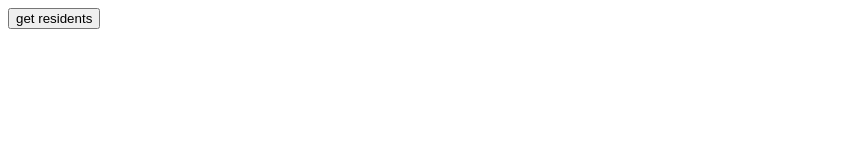
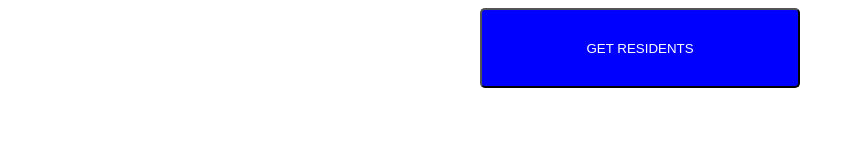
Before and after one commit to Samuel-Geissinger/apis, a website: page swapi/index.html in a window 1280 px wide. Shown: the whole page, without its empty margins (0-855 px from the left). Drawn offline with nearby package versions, Linux system fonts and the light colour scheme.

Commit message:
added styling and fixed a bug in js where it would keep appending to the screen and not removing the other content before adding the content

```diff
--- a/swapi/index.html
+++ b/swapi/index.html
@@ -8,8 +8,8 @@
     <title>SWAPI</title>
 </head>
 <body>
-    <button type="button">get residents</button>
-
+    <button type="button">GET RESIDENTS</button>
+    <div></div>
     <script src="./node_modules/axios/dist/axios.min.js"></script>
     <script src="./main.js" ></script>
 </body>
--- a/swapi/main.js
+++ b/swapi/main.js
@@ -1,6 +1,8 @@
 const button = document.querySelector('button');
+const container = document.querySelector('div');
 
 const getResidents = () => {
+    container.innerHTML = '';
     axios.get('https://swapi.dev/api/planets/2')
     .then(res => { for(let i = 0; i < res.data.residents.length; i++) {
         axios.get(`${res.data.residents[i]}`)
@@ -8,7 +10,8 @@ const getResidents = () => {
                     console.log(response.data.name)
                     const para = document.createElement('h2');
                     para.textContent = response.data.name;
-                    document.body.appendChild(para);
+                    // document.body.appendChild(para);
+                    container.append(para);
                 }
             )}
             });
--- a/swapi/styles.css
+++ b/swapi/styles.css
@@ -0,0 +1,18 @@
+body {
+    display: flex;
+    justify-content: center;
+    flex-direction: column;
+    align-items: center;
+}
+
+button {
+    background-color: blue;
+    color: white;
+    border-radius: 5px;
+    width: 25vw;
+    height: 10vh;
+}
+
+h2 {
+    text-align: center;
+}
```
